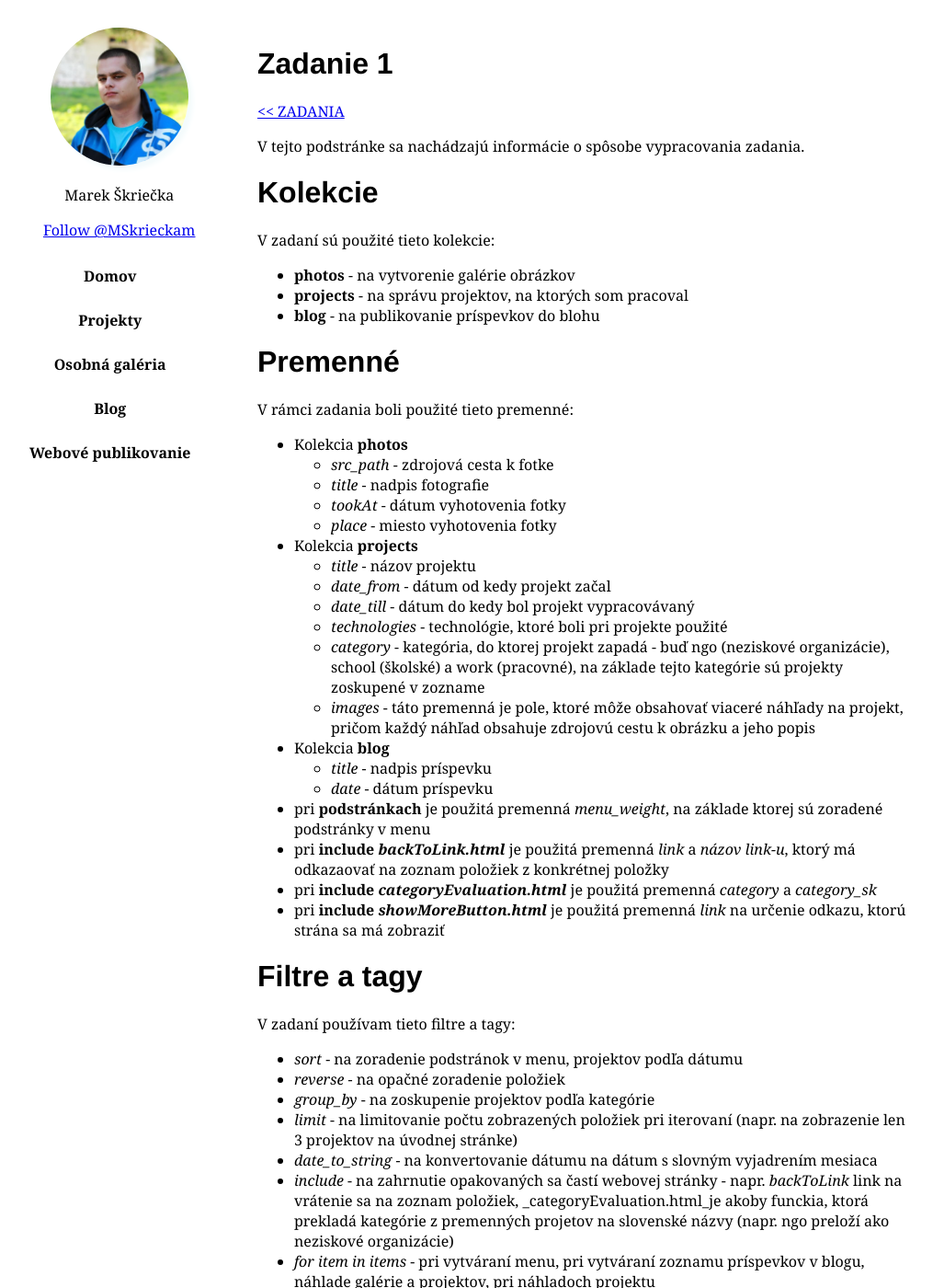
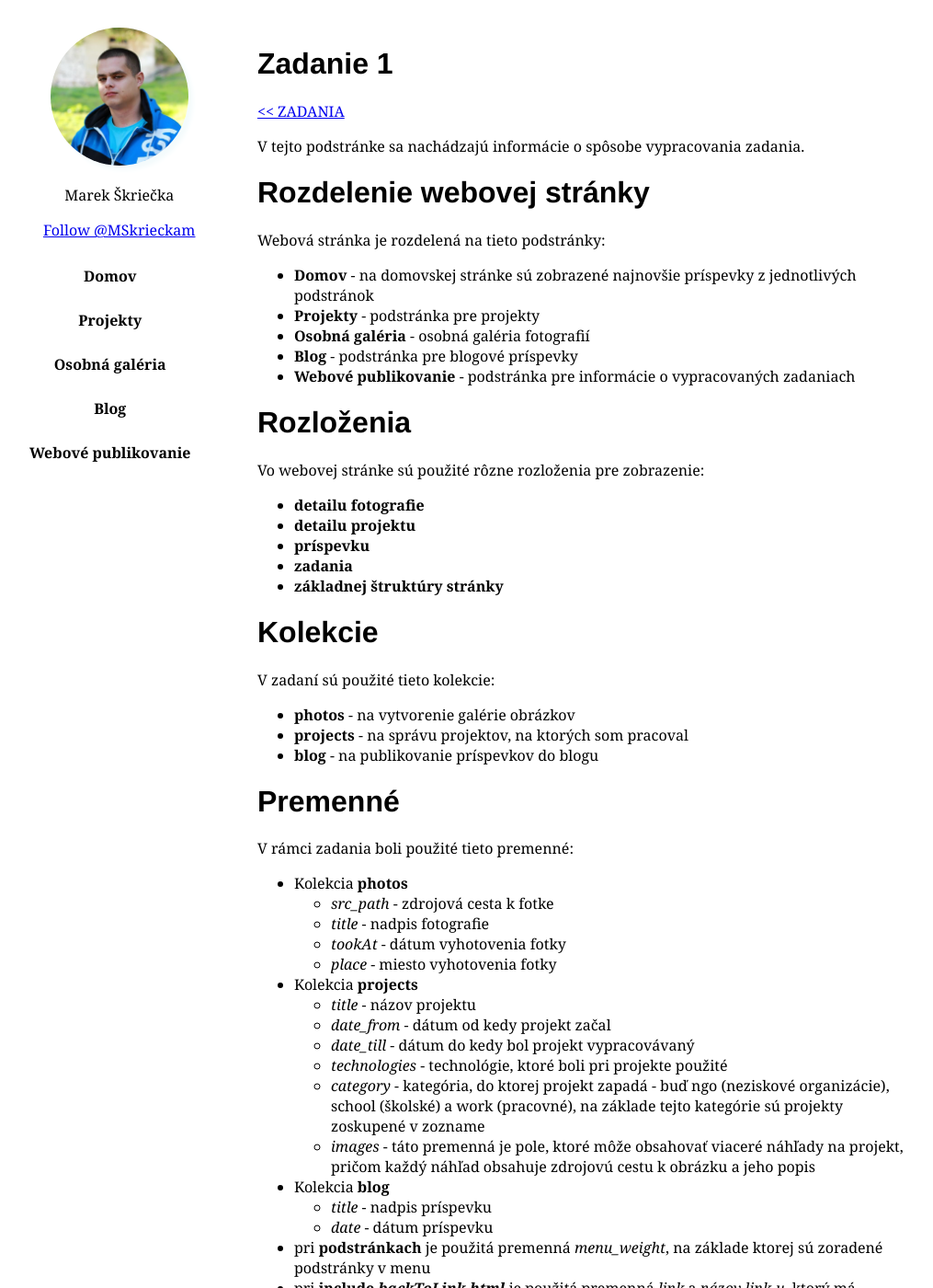
Before and after one commit to skcmarek/skcmarek.github.io, a Jekyll site: the page built from _tasks/task1.md, in a window 1280 px wide and 1400 px high. Shown: the whole window at 92% size, without its empty margins (104-1119 px from the left). Built offline with Jekyll 4.4.1, drawn with Linux system fonts in a browser that asks for light colours; comment, search, counter and statistics services are not loaded; some of the changed text lies outside the part shown.

Commit message:
Completed page about assignment, corrected grammar and spell mistakes

```diff
--- a/_tasks/task1.md
+++ b/_tasks/task1.md
@@ -4,12 +4,27 @@ title: Zadanie 1
 ---
 V tejto podstránke sa nachádzajú informácie o spôsobe vypracovania zadania.
 
+# Rozdelenie webovej stránky
+Webová stránka je rozdelená na tieto podstránky:
+* **Domov** - na domovskej stránke sú zobrazené najnovšie príspevky z jednotlivých podstránok
+* **Projekty** - podstránka pre projekty
+* **Osobná galéria** - osobná galéria fotografií
+* **Blog** - podstránka pre blogové príspevky
+* **Webové publikovanie** - podstránka pre informácie o vypracovaných zadaniach
+
+# Rozloženia
+Vo webovej stránke sú použité rôzne rozloženia pre zobrazenie:
+* **detailu fotografie**
+* **detailu projektu**
+* **príspevku**
+* **zadania**
+* **základnej štruktúry stránky**
 
 # Kolekcie
 V zadaní sú použité tieto kolekcie:
 * **photos** - na vytvorenie galérie obrázkov
 * **projects** - na správu projektov, na ktorých som pracoval
-* **blog** - na publikovanie príspevkov do blohu
+* **blog** - na publikovanie príspevkov do blogu
 
 # Premenné
 
@@ -32,7 +47,7 @@ V rámci zadania boli použité tieto premenné:
 * pri **podstránkach** je použitá premenná _menu_weight_, na základe ktorej sú zoradené podstránky v menu
 * pri **include _backToLink.html_**  je použitá premenná *link* a *názov link-u*, ktorý má odkazaovať na zoznam položiek z konkrétnej položky
 * pri **include _categoryEvaluation.html_** je použitá premenná *category* a *category_sk*
-* pri **include _showMoreButton.html_** je použitá premenná *link* na určenie odkazu, ktorú strána sa má zobraziť
+* pri **include _showMoreButton.html_** je použitá premenná *link* na určenie odkazu, ktorú stránkea sa má zobraziť
 
 # Filtre a tagy
 
@@ -42,7 +57,7 @@ V zadaní používam tieto filtre a tagy:
 * *group_by* - na zoskupenie projektov podľa kategórie
 * *limit* - na limitovanie počtu zobrazených položiek pri iterovaní (napr. na zobrazenie len 3 projektov na úvodnej stránke)
 * *date_to_string* - na konvertovanie dátumu na dátum s slovným vyjadrením mesiaca
-* *include* - na zahrnutie opakovaných sa častí webovej stránky - napr. _backToLink_ link na vrátenie sa na zoznam položiek, _categoryEvaluation.html_je akoby funckia, ktorá prekladá kategórie z premenných projetov na slovenské názvy (napr. ngo preloží ako neziskové organizácie)
+* *include* - na zahrnutie opakovaných sa častí webovej stránky - napr. _backToLink_ link na vrátenie sa na zoznam položiek, _categoryEvaluation.html_je akoby funckia, ktorá prekladá kategórie z premenných projektov na slovenské názvy (napr. ngo preloží ako neziskové organizácie)
 * *for item in items* -  pri vytváraní menu, pri vytváraní zoznamu príspevkov v blogu, náhlade galérie a projektov, pri náhladoch projektu
 * *assign* - na priradenie poľa do premennej, aby sme ju mohli na základe nejakej hodnoty zoradiť alebo zoskupiť a potom cez to pole prechádzať
 * *if* - na zistenie, či je stránka aktuálne otvorená, aby sme ju v menu mohli odlíšiť od ostatných
```
Also changed, not shown: _photos/tatry.md (+1 -1 lines), _projects/project_vava.md (+1 -1 lines), _tasks/task2.md (+0 -1 lines), _tasks/task3.md (+0 -1 lines).
